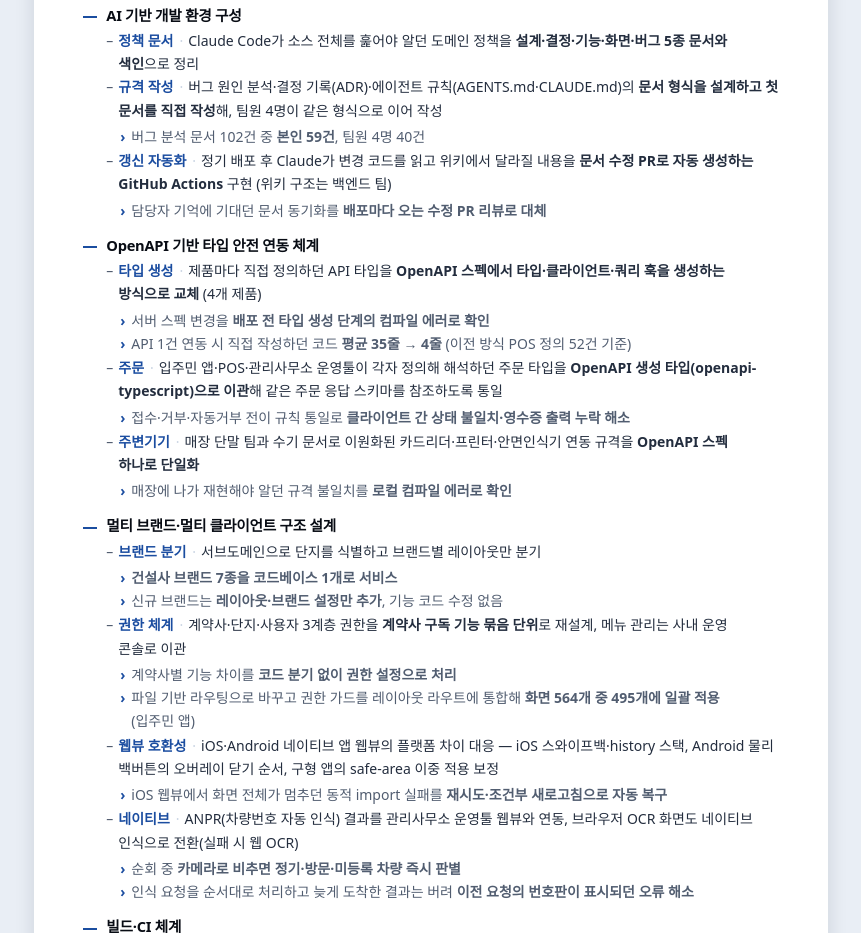
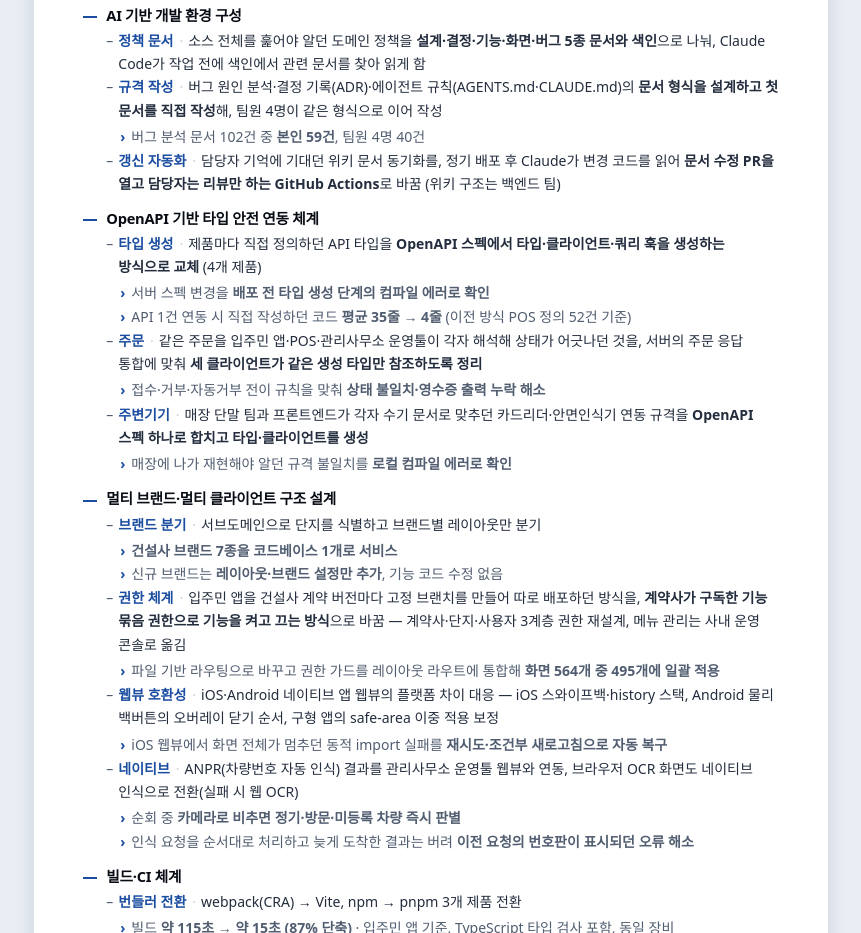
Before and after one commit to hoiya-woohyun/hoiya-woohyun.github.io, a plain HTML site: page resume.html in a window 1280 px wide. Shown: the part 706-1639 px from the top of the page, without its empty margins (209-1070 px from the left). Drawn offline with Linux system fonts and the light colour scheme.

Commit message:
docs - 이력서 핵심 역량 5줄을 문제·조치 구조로 재작성, 바이비 첫 등장 병기
- 정책 문서·갱신 자동화·주문·주변기기·권한 줄 재작성, 주변기기에서 프린터 제외
- 권한: 계약 버전별 고정 브랜치 배포를 구독 기능 묶음 권한으로 바꾼 문제 절 추가(경력기술서 문제 절 포함)
- 경력기술서 갱신 자동화 귀속을 「위키 구조는 백엔드 팀」으로 통일
- 세 문서 첫 등장에 「입주민 앱 바이비」 병기, 편집원칙 §3.1 에 공개 서비스명 예외 추가

Co-Authored-By: Claude <noreply@anthropic.com>

```diff
--- a/resume.html
+++ b/resume.html
@@ -467,7 +467,7 @@
   <section>
     <h2>자기소개</h2>
     <ul class="intro">
-      <li>React·TypeScript 주력. 아파트·오피스텔 커뮤니티 플랫폼에서 입주민 앱·운영 콘솔·매장 POS·사이니지 CMS 등 <b>8개 제품 담당</b>.</li>
+      <li>React·TypeScript 주력. 아파트·오피스텔 커뮤니티 플랫폼에서 입주민 앱 바이비·운영 콘솔·매장 POS·사이니지 CMS 등 <b>8개 제품 담당</b>.</li>
       <li>건설사 브랜드마다 다른 단지 웹뷰(<b>DAU 약 5만 · MAU 약 35만</b>)를 <b>코드베이스 1개로 서비스하는 구조</b> 설계. 주문·주차·기기 제어처럼 앱·웹뷰·POS·네이티브에 동시에 걸친 도메인의 <b>상태 전이 규칙과 연동 규격 통일</b>.</li>
       <li>제품 개발과 별개로 <b>사람이 매번 기억하고 판단하던 일을 코드 생성·CI 검증·문서 규격으로 이관</b>. OpenAPI 스펙 기반 타입 생성, CI 정적 분석 게이트, ADR·위키 기반 결정 근거 규격화.</li>
       <li>클레온에서는 <b>웹팀 리드로 영상 생성 플랫폼 3개 제품 런칭</b>, PR 연동 CI/CD로 머지 전 코드 리뷰를 강제하는 프로세스 확립.</li>
@@ -480,17 +480,13 @@
       <li>
         <h3>AI 기반 개발 환경 구성</h3>
         <ul class="lines">
-          <li><b class="k">정책 문서</b>Claude Code가 소스 전체를 훑어야 알던 도메인 정책을 <b>설계·결정·기능·화면·버그 5종 문서와 색인</b>으로 정리</li>
+          <li><b class="k">정책 문서</b>소스 전체를 훑어야 알던 도메인 정책을 <b>설계·결정·기능·화면·버그 5종 문서와 색인</b>으로 나눠, Claude Code가 작업 전에 색인에서 관련 문서를 찾아 읽게 함</li>
           <li><b class="k">규격 작성</b>버그 원인 분석·결정 기록(ADR)·에이전트 규칙(AGENTS.md·CLAUDE.md)의 <b>문서 형식을 설계하고 첫 문서를 직접 작성</b>해, 팀원 4명이 같은 형식으로 이어 작성
             <ul class="ev">
               <li>버그 분석 문서 102건 중 <b>본인 59건</b>, 팀원 4명 40건</li>
             </ul>
           </li>
-          <li><b class="k">갱신 자동화</b>정기 배포 후 Claude가 변경 코드를 읽고 위키에서 달라질 내용을 <b>문서 수정 PR로 자동 생성하는 GitHub Actions</b> 구현 (위키 구조는 백엔드 팀)
-            <ul class="ev">
-              <li>담당자 기억에 기대던 문서 동기화를 <b>배포마다 오는 수정 PR 리뷰로 대체</b></li>
-            </ul>
-          </li>
+          <li><b class="k">갱신 자동화</b>담당자 기억에 기대던 위키 문서 동기화를, 정기 배포 후 Claude가 변경 코드를 읽어 <b>문서 수정 PR을 열고 담당자는 리뷰만 하는 GitHub Actions</b>로 바꿈 (위키 구조는 백엔드 팀)</li>
         </ul>
       </li>
       <li>
@@ -502,12 +498,12 @@
               <li>API 1건 연동 시 직접 작성하던 코드 <b>평균 35줄 → 4줄</b> (이전 방식 POS 정의 52건 기준)</li>
             </ul>
           </li>
-          <li><b class="k">주문</b>입주민 앱·POS·관리사무소 운영툴이 각자 정의해 해석하던 주문 타입을 <b>OpenAPI 생성 타입(openapi-typescript)으로 이관</b>해 같은 주문 응답 스키마를 참조하도록 통일
+          <li><b class="k">주문</b>같은 주문을 입주민 앱·POS·관리사무소 운영툴이 각자 해석해 상태가 어긋나던 것을, 서버의 주문 응답 통합에 맞춰 <b>세 클라이언트가 같은 생성 타입만 참조하도록 정리</b>
             <ul class="ev">
-              <li>접수·거부·자동거부 전이 규칙 통일로 <b>클라이언트 간 상태 불일치·영수증 출력 누락 해소</b></li>
+              <li>접수·거부·자동거부 전이 규칙을 맞춰 <b>상태 불일치·영수증 출력 누락 해소</b></li>
             </ul>
           </li>
-          <li><b class="k">주변기기</b>매장 단말 팀과 수기 문서로 이원화된 카드리더·프린터·안면인식기 연동 규격을 <b>OpenAPI 스펙 하나로 단일화</b>
+          <li><b class="k">주변기기</b>매장 단말 팀과 프론트엔드가 각자 수기 문서로 맞추던 카드리더·안면인식기 연동 규격을 <b>OpenAPI 스펙 하나로 합치고 타입·클라이언트를 생성</b>
             <ul class="ev">
               <li>매장에 나가 재현해야 알던 규격 불일치를 <b>로컬 컴파일 에러로 확인</b></li>
             </ul>
@@ -523,10 +519,9 @@
               <li>신규 브랜드는 <b>레이아웃·브랜드 설정만 추가</b>, 기능 코드 수정 없음</li>
             </ul>
           </li>
-          <li><b class="k">권한 체계</b>계약사·단지·사용자 3계층 권한을 <b>계약사 구독 기능 묶음 단위</b>로 재설계, 메뉴 관리는 사내 운영 콘솔로 이관
+          <li><b class="k">권한 체계</b>입주민 앱을 건설사 계약 버전마다 고정 브랜치를 만들어 따로 배포하던 방식을, <b>계약사가 구독한 기능 묶음 권한으로 기능을 켜고 끄는 방식</b>으로 바꿈 — 계약사·단지·사용자 3계층 권한 재설계, 메뉴 관리는 사내 운영 콘솔로 옮김
             <ul class="ev">
-              <li>계약사별 기능 차이를 <b>코드 분기 없이 권한 설정으로 처리</b></li>
-              <li>파일 기반 라우팅으로 바꾸고 권한 가드를 레이아웃 라우트에 통합해 <b>화면 564개 중 495개에 일괄 적용</b> (입주민 앱)</li>
+              <li>파일 기반 라우팅으로 바꾸고 권한 가드를 레이아웃 라우트에 통합해 <b>화면 564개 중 495개에 일괄 적용</b></li>
             </ul>
           </li>
           <li><b class="k">웹뷰 호환성</b>iOS·Android 네이티브 앱 웹뷰의 플랫폼 차이 대응 — iOS 스와이프백·history 스택, Android 물리 백버튼의 오버레이 닫기 순서, 구형 앱의 safe-area 이중 적용 보정
```
Also changed, not shown: career.html (+3 -3 lines), index.html (+1 -1 lines), src/경력기술서.html (+3 -3 lines), src/이력서.html (+8 -13 lines), src/포트폴리오.html (+1 -1 lines), 5 other files.
